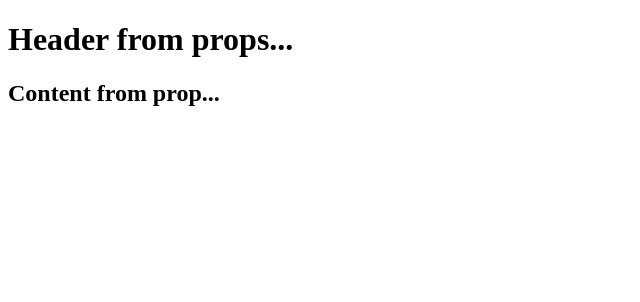
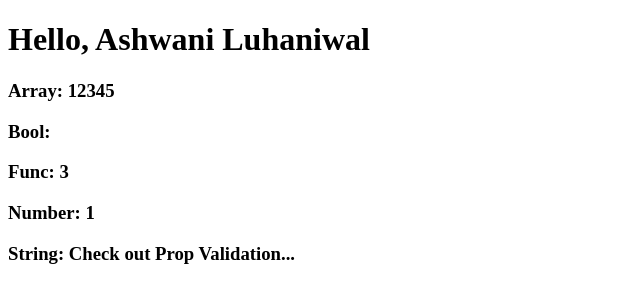
Before and after one commit to ashwani-luhaniwal/react-tutorial, a React app: page / in a window 1280 px wide. Shown: the top 302 px of the page, without its empty margins (0-640 px from the left). Built offline with nearby package versions, Linux system fonts and the light colour scheme.

Commit message:
ReactJS - Props Validation

```diff
--- /dev/null
+++ b/PropsValidation.jsx
@@ -0,0 +1,53 @@
+/**
+ * ReactJS - Props Validation
+ * Properties validation is useful way to force the correct usage of components.
+ * This will help during development to avoid future bugs and problems, once the
+ * app becomes larger. It also makes the code more readable.
+ *
+ * Validating Props
+ * Here, we are creating PropsValidation component with all props which we need.
+ */
+import PropTypes from 'prop-types';
+import React from 'react';
+import ReactDOM from 'react-dom';
+
+class PropsValidation extends React.Component {
+    render () {
+        return (
+            <div>
+                <h1> Hello, { this.props.name }</h1>
+                <h3>Array: {this.props.propArray }</h3>
+                <h3>Bool: { this.props.propBool }</h3>
+                <h3>Func: { this.props.propFunc(3) }</h3>
+                <h3>Number: { this.props.propNumber }</h3>
+                <h3>String: { this.props.propString }</h3>
+            </div>
+        );
+    }
+}
+/**
+ * PropsValidation.propTypes is used for props validation. If some of the props aren't
+ * using the correct type that we assigned, we will get a console warning.
+ */
+PropsValidation.propTypes = {
+    name: PropTypes.string,
+    propArray: PropTypes.array.isRequired,
+    propBool: PropTypes.bool.isRequired,
+    propFunc: PropTypes.func,
+    propNumber: PropTypes.number,
+    propString: PropTypes.string,
+};
+/**
+ * After specifying validation patterns, we will set PropsValidation.defaultProps
+ */
+PropsValidation.defaultProps = {
+    name: 'Ashwani Luhaniwal',
+    propArray: [1, 2, 3, 4, 5],
+    propBool: true,
+    propFunc: function (e) {
+        return e;
+    },
+    propNumber: 1,
+    propString: "Check out Prop Validation..."
+}
+export default PropsValidation;
--- a/index.html
+++ b/index.html
@@ -9,8 +9,9 @@
         <div id="app2"></div>
         <div id="dynamic-table"></div>
         <div id="state"></div>
-        <div id="props"></div> -->
-        <div id="stateprops"></div>
+        <div id="props"></div>
+        <div id="stateprops"></div> -->
+        <div id="props-validation"></div>
         <script type="text/javascript" src="index.js"></script>
     </body>
 </html>
--- a/main.js
+++ b/main.js
@@ -1,5 +1,6 @@
 // import App component and render it to our root App element
 import React from 'react';
+import PropTypes from 'prop-types';
 import ReactDOM from 'react-dom';
 
 import App from './App.jsx';
@@ -8,10 +9,12 @@ import Table from './Table.jsx';
 import State from './State.jsx';
 import Props from './Props.jsx';
 import StateProps from './StateProps.jsx';
+import PropsValidation from './PropsValidation.jsx';
 
 // ReactDOM.render(<App />, document.getElementById('app'));
 // ReactDOM.render(<App2 />, document.getElementById('app2'));
 // ReactDOM.render(<Table />, document.getElementById('dynamic-table'));
 // ReactDOM.render(<State />, document.getElementById('state'));
 // ReactDOM.render(<Props headerProp = "Header from props..." contentProp = "Content from props..." />, document.getElementById('props'));
-ReactDOM.render(<StateProps />, document.getElementById('stateprops'));
+// ReactDOM.render(<StateProps />, document.getElementById('stateprops'));
+ReactDOM.render(<PropsValidation />, document.getElementById('props-validation'));
--- a/webpack.config.js
+++ b/webpack.config.js
@@ -1,5 +1,6 @@
 var config = {
     entry: './main.js',
+
     output: {
         path: '/',
         filename: 'index.js',
@@ -8,12 +9,16 @@ var config = {
         inline: true,
         port: 3000
     },
+    externals: {
+        'react': 'React'
+    },
     module: {
         loaders: [
             {
                 test: /\.jsx?$/,
                 exclude: /node_modules/,
                 loader: 'babel-loader',
+
                 query: {
                     presets: ['es2015', 'react']
                 }
```
